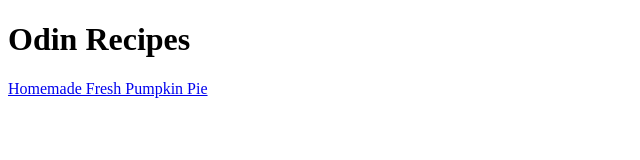
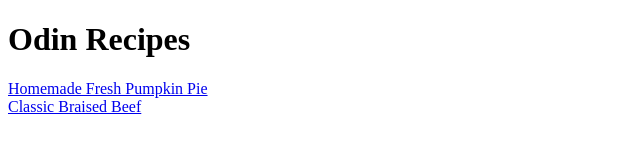
Before and after one commit to yannickdell/odin-recipes, a plain HTML site: page index.html in a window 1280 px wide. Shown: the whole page, without its empty margins (0-640 px from the left). Drawn offline with Linux system fonts and the light colour scheme.

Commit message:
Add braised beef link to index.html

```diff
--- a/index.html
+++ b/index.html
@@ -7,6 +7,7 @@
 </head>
 <body>
     <h1>Odin Recipes</h1>
-    <a href="./recipes/homemade-fresh-pumpkin-pie.html">Homemade Fresh Pumpkin Pie</a>
+    <a href="./recipes/homemade-fresh-pumpkin-pie.html">Homemade Fresh Pumpkin Pie</a><br>
+    <a href="./recipes/classic-braised-beef.html">Classic Braised Beef</a><br>
 </body>
 </html>
```
